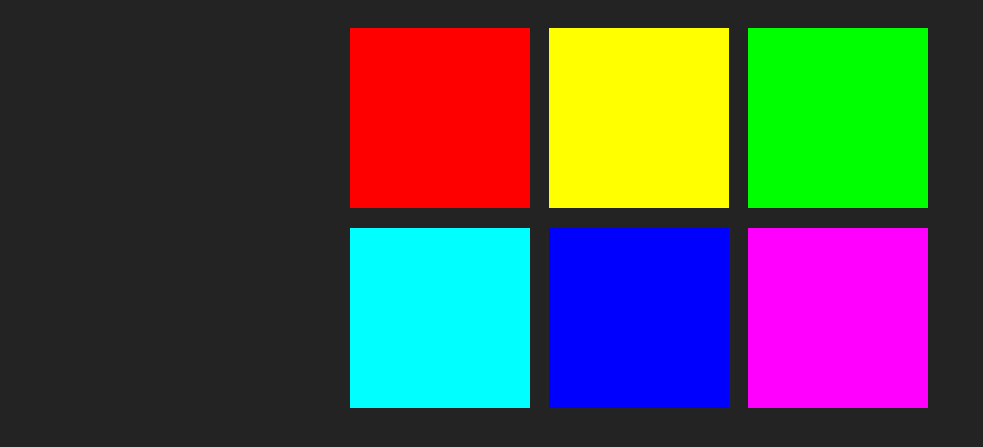
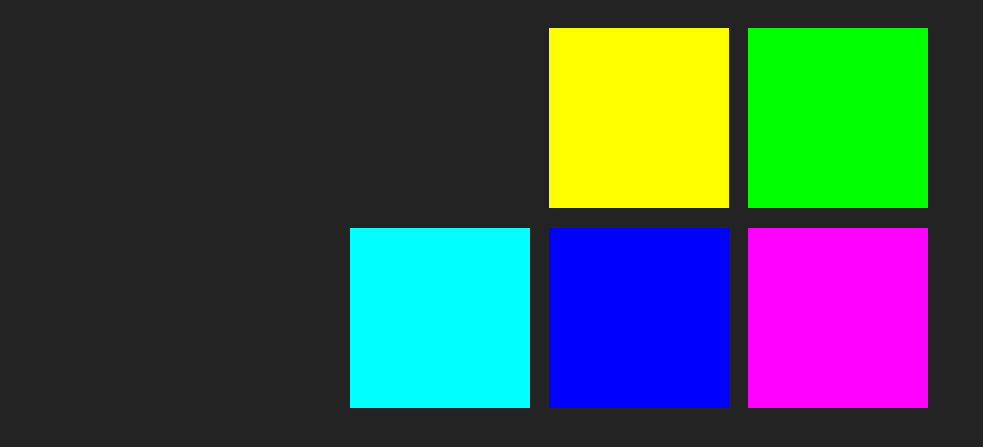
Before and after one commit to AneeqS/Color-Game, a plain HTML site: page index.html in a window 1280 px wide. Both pictures are taken after a click on the element 439 px from the left and 179 px from the top of the page. Shown: the part 61-508 px from the top of the page, without its empty margins (0-983 px from the left). Drawn offline with Linux system fonts and the light colour scheme.

Commit message:
faded out wrong answers

```diff
--- a/index.css
+++ b/index.css
@@ -4,7 +4,6 @@ body{
 
 .square{
     width: 30%;
-    background: purple;
     padding-bottom: 30%;
     float: left;
     margin: 1.6%;
--- a/index.js
+++ b/index.js
@@ -17,7 +17,7 @@ for(var i = 0; i < squares.length; i++){
        if(clickedColor === pickedColor){
            alert("Correct");
        }else{
-           alert("Wrong");
+           this.style.backgroundColor = document.body.style.backgroundColor;
        }
     });
 }
```
